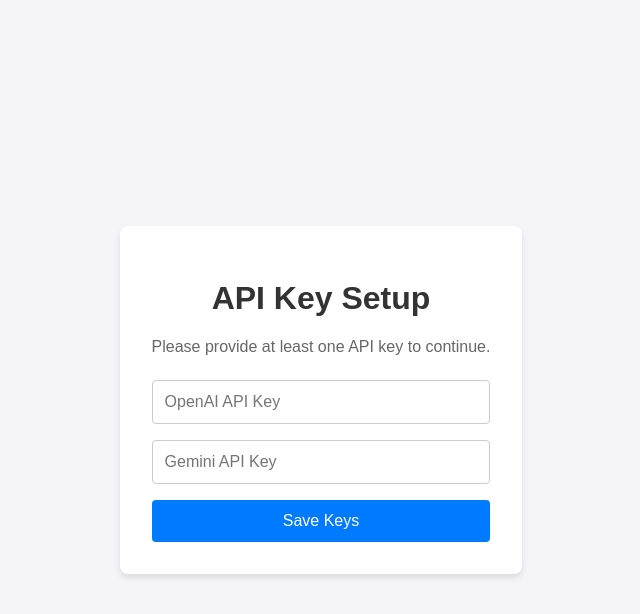
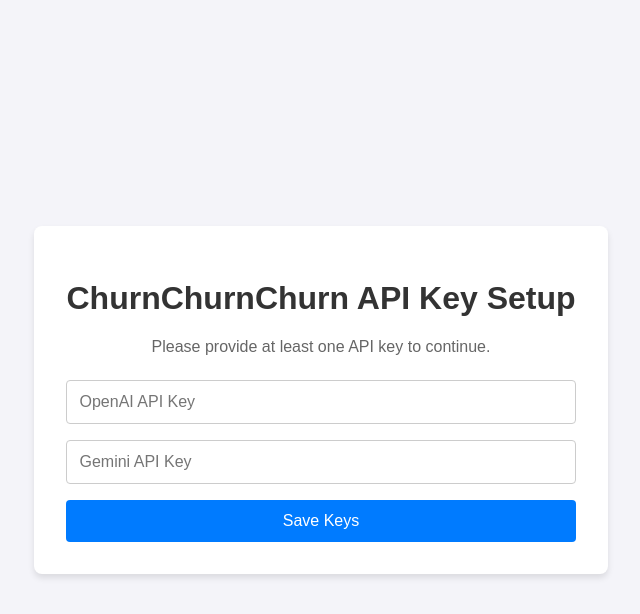
Before and after one commit to sacrosaunt/ChurnChurnChurn, a Flask app: page /setup in a window 1280 px wide. Shown: the top 614 px of the page, without its empty margins (319-959 px from the left). Run offline with Flask 3, Linux system fonts and the light colour scheme.

Commit message:
replace generic branding

```diff
--- a/static/planning.js
+++ b/static/planning.js
@@ -3,7 +3,7 @@
     const TEXT_CONTENT = {
         planning: {
             title: 'Smart Planning',
-            subtitle: 'Get ROI-based recommendations prioritizing multi-month offers while considering expiration dates',
+            subtitle: 'ChurnChurnChurn offers ROI-based recommendations, prioritizing multi-month offers while considering expiration dates.',
             payCycleLabel: 'Pay Cycle Duration (days)',
             paycheckLabel: 'Average Paycheck Amount',
             accountsPerPaycycleLabel: 'Accounts per Pay Cycle',
--- a/static/script.js
+++ b/static/script.js
@@ -2,9 +2,9 @@
     // --- TEXT CONFIGURATION ---
     const TEXT_CONTENT = {
         app: {
-            title: 'Bank Churning Tracker',
-            mainTitle: 'Bank Offer Dashboard',
-            subtitle: 'Add and track your bank account bonus offers.',
+            title: 'ChurnChurnChurn',
+            mainTitle: 'Dashboard',
+            subtitle: 'Track and manage your bank account bonus offers with ChurnChurnChurn.',
             addOfferTitle: 'Add New Offer',
             urlInputPlaceholder: 'Paste a bank offer URL here...',
             submitButtonText: 'Add Offer',
--- a/templates/planning.html
+++ b/templates/planning.html
@@ -3,7 +3,7 @@
 <head>
     <meta charset="UTF-8">
     <meta name="viewport" content="width=device-width, initial-scale=1.0">
-    <title>Bank Churning Tracker - Planning</title>
+    <title>ChurnChurnChurn - Planning</title>
     <script src="https://cdn.tailwindcss.com"></script>
     <link href="https://fonts.googleapis.com/css2?family=Inter:wght@400;500;600;700&display=swap" rel="stylesheet">
     <link rel="stylesheet" href="/static/styles.css">
--- a/templates/setup.html
+++ b/templates/setup.html
@@ -3,7 +3,7 @@
 <head>
     <meta charset="UTF-8">
     <meta name="viewport" content="width=device-width, initial-scale=1.0">
-    <title>API Key Setup</title>
+    <title>ChurnChurnChurn API Key Setup</title>
     <link rel="stylesheet" href="/static/styles.css">
     <style>
         body {
@@ -62,7 +62,7 @@
 </head>
 <body>
     <div class="container">
-        <h1>API Key Setup</h1>
+        <h1>ChurnChurnChurn API Key Setup</h1>
         <p>Please provide at least one API key to continue.</p>
         <form action="/setup" method="post">
             <input type="text" name="openai_api_key" placeholder="OpenAI API Key">
```
